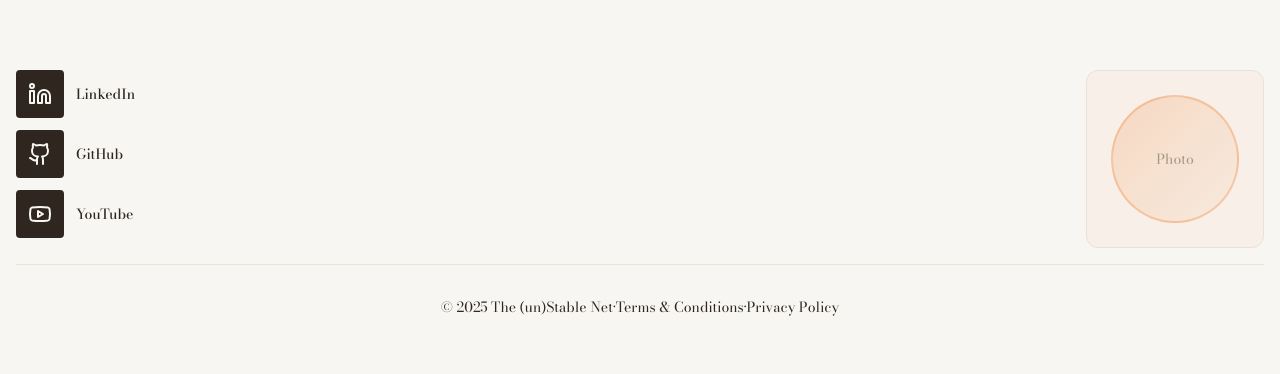
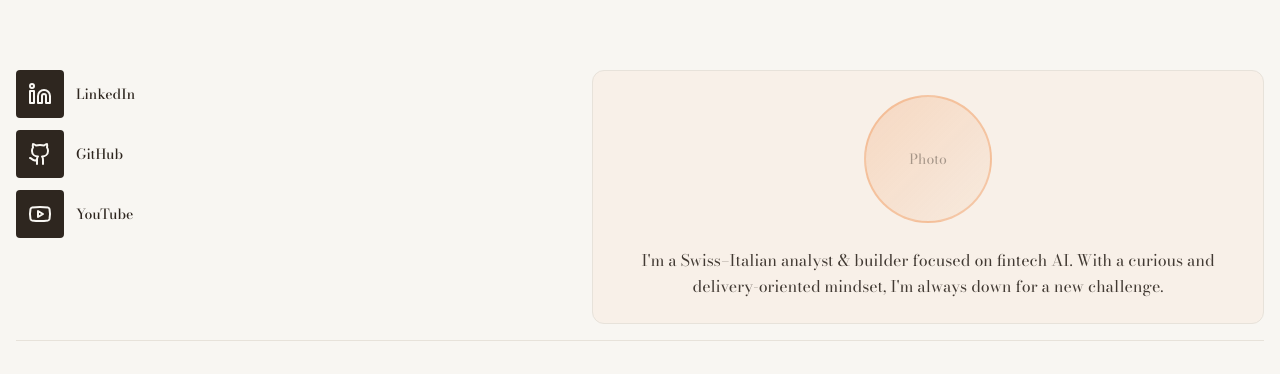
Before and after one commit to James-Git-Repo/eu-market-pulse, a React (Vite) app: page / in a window 1280 px wide. Shown: the part 1005-1379 px from the top of the page. Before the commit the page ends 1354 px from the top, so only its background shows below. Built offline with nearby package versions, Linux system fonts and the light colour scheme; no server answers; the database is empty; the HTML template or start-up script is replaced by a standard one.

Commit message:
Update footer with about caption

```diff
--- a/src/components/Footer.tsx
+++ b/src/components/Footer.tsx
@@ -47,11 +47,14 @@ export const Footer = () => {
               </a>
             </div>
 
-            {/* Profile Photo - Right */}
-            <div className="flex items-center justify-center bg-accent/5 border border-border rounded-xl p-6 hover:border-primary/50 transition-all duration-300">
+            {/* Profile Photo & About - Right */}
+            <div className="flex flex-col items-center gap-6 bg-accent/5 border border-border rounded-xl p-6 hover:border-primary/50 transition-all duration-300 max-w-2xl">
               <div className="w-32 h-32 rounded-full bg-gradient-to-br from-primary/20 to-primary/5 border-2 border-primary/30 flex items-center justify-center overflow-hidden">
                 <span className="text-foreground/40 text-sm font-body">Photo</span>
               </div>
+              <p className="text-foreground/90 font-body leading-relaxed text-center">
+                I'm a Swiss–Italian analyst & builder focused on fintech AI. With a curious and delivery-oriented mindset, I'm always down for a new challenge.
+              </p>
             </div>
           </div>
         )}
```
